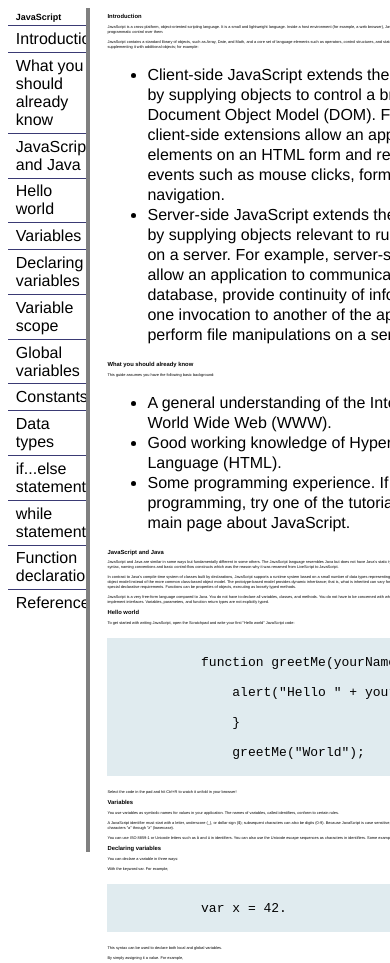
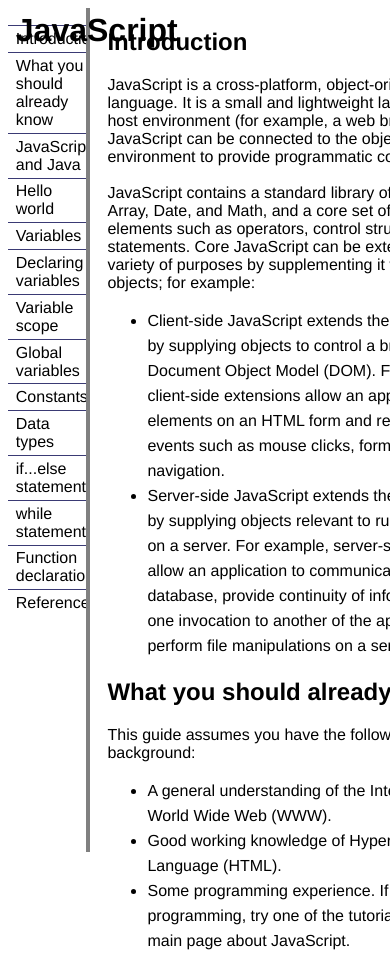
Before and after one commit to KDlamini/Documentation-Page, a plain HTML site: page index.html in a window 390 px wide. Shown: the top 963 px of the page. Drawn offline with Linux system fonts and the light colour scheme.

Commit message:
Update on responsive deisgn

```diff
--- a/style.css
+++ b/style.css
@@ -10,7 +10,7 @@ h1 {
     width: 18%;
     position: fixed;
     padding-left: 2%;
-    font-size: 2.3vw;
+    font-size: 32px;
     margin-top: 1%;
 }
 
@@ -67,18 +67,3 @@ pre code {
     grid-area: main-doc;
     padding-left: 5%;
 }
-
-@media (max-width: 400px) {
-    li {
-        line-height: 20px;
-    }
-    h2 {
-        font-size: 1.5vw;
-    }
-    .nav-link {
-        font-size: 1.vw;
-    }
-    .main-section p {
-        font-size: 1vw;
-    }
-}
```
